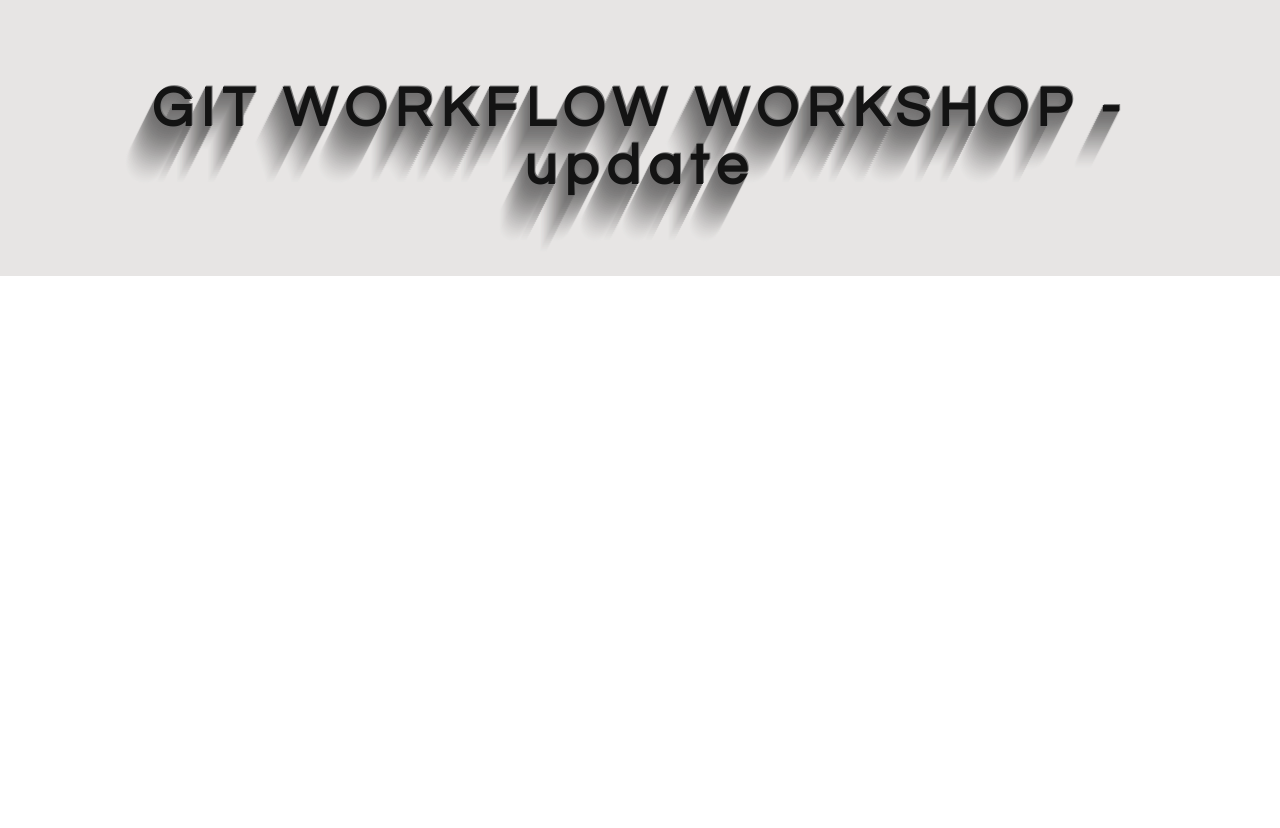
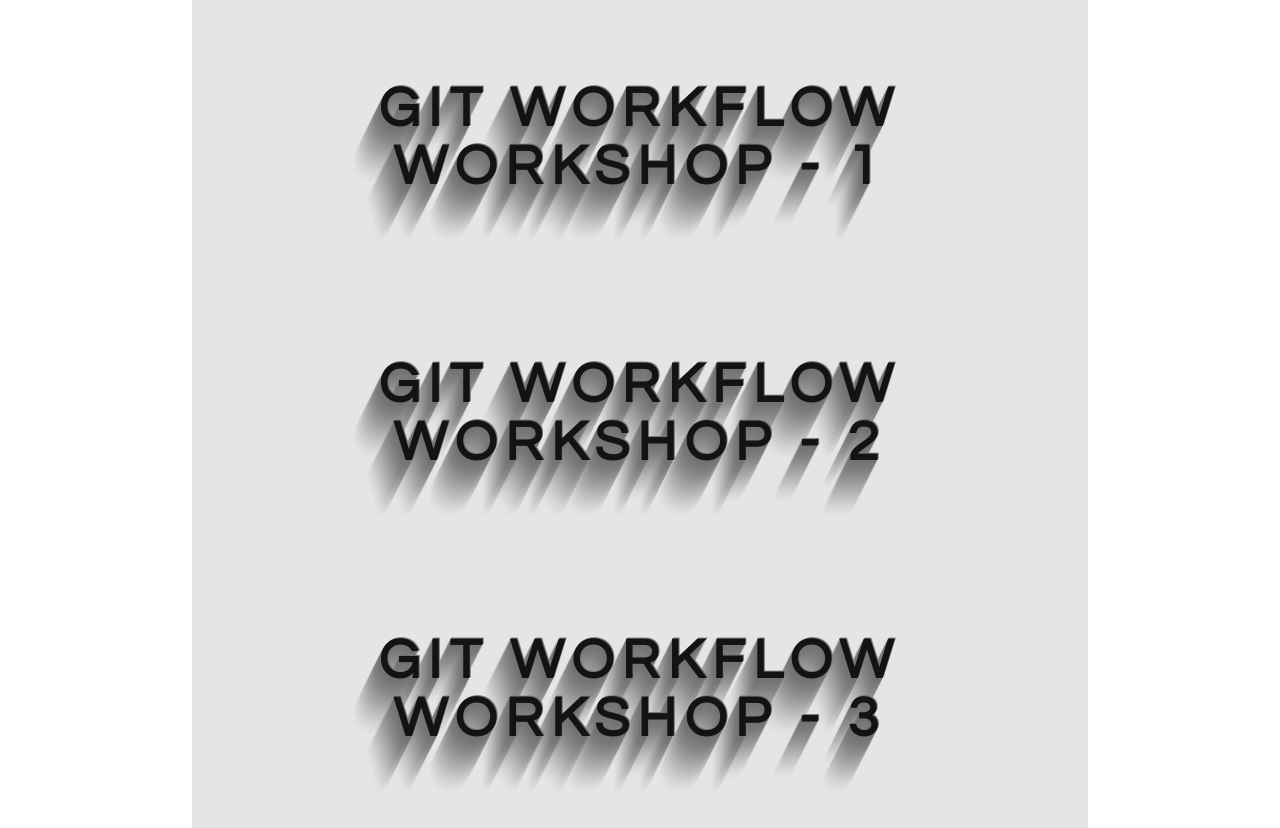
Before and after one commit to AhmedQeshta/github-lab, a plain HTML site: page index.html in a window 1280 px wide. Before the commit the page ends 800 px from the top, so only its background shows below. Drawn offline with Linux system fonts and the light colour scheme.

Commit message:
Add New Div Relates #3

```diff
--- a/index.html
+++ b/index.html
@@ -8,6 +8,10 @@
 </head>
 
 <body>
-<h1 class="page-heading">GIT WORKFLOW WORKSHOP - update</h1>
+<div class="center-header">
+    <h1 class="page-heading">GIT WORKFLOW WORKSHOP - 1 </h1>
+    <h1 class="page-heading">GIT WORKFLOW WORKSHOP - 2 </h1>
+    <h1 class="page-heading">GIT WORKFLOW WORKSHOP - 3 </h1>
+</div>
 </body>
 </html>
--- a/style.css
+++ b/style.css
@@ -21,3 +21,11 @@
     -18px 36px 1px #bcbbba, -19px 38px 1px #c1bfbf, -20px 40px 1px #c6c4c4, -21px 42px 1px #cbc9c8, -22px 44px 1px #cfcdcd, -23px 46px 1px #d4d2d1,
     -24px 48px 1px #d8d6d5, -25px 50px 1px #dbdad9, -26px 52px 1px #dfdddc, -27px 54px 1px #e2e0df, -28px 56px 1px #e4e3e2;
 }
+
+.center-header {
+    text-align: center;
+    font-family: "Roboto Light", serif;
+    font-weight: 700;
+    width: 70%;
+    margin: 0 auto;
+}
```
